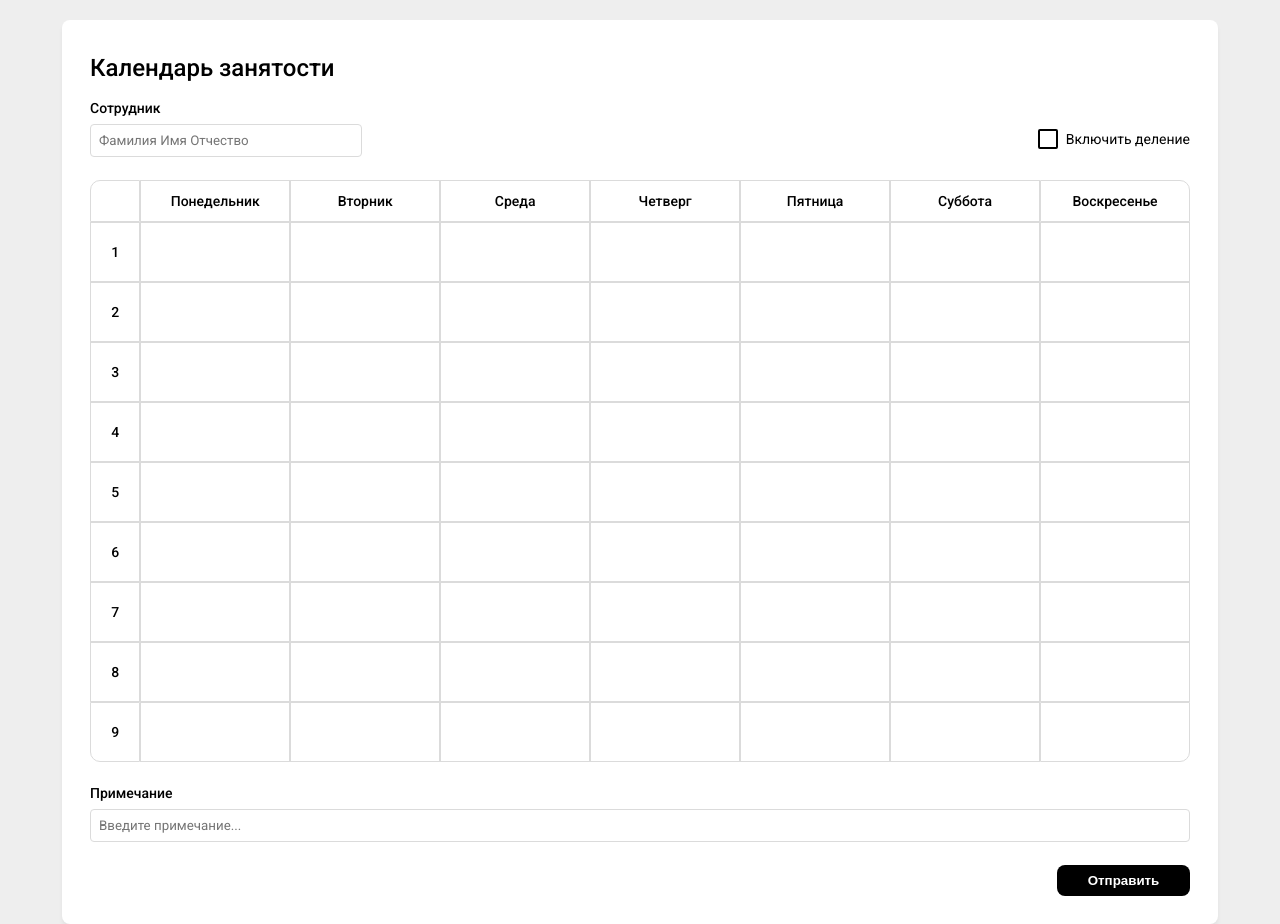
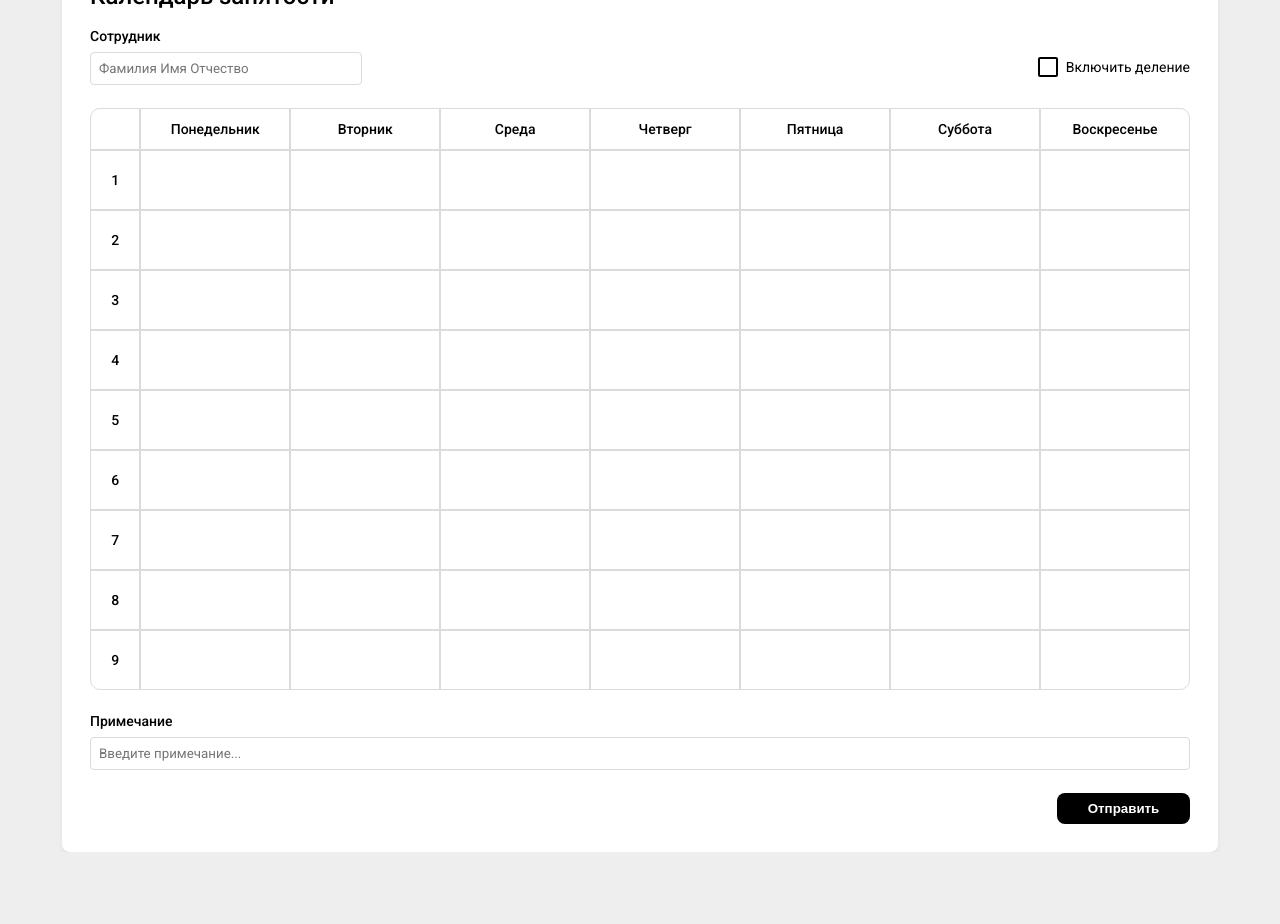
Before and after one commit to maxvnv2002/employmentCalendar, a React (Create React App) app: page / in a window 1280 px wide. After the commit the page ends 852 px from the top, so only its background shows below. Built offline with nearby package versions, Linux system fonts and the light colour scheme.

Commit message:
Updated body styles + Set deploy config

```diff
--- a/package.json
+++ b/package.json
@@ -1,6 +1,7 @@
 {
   "name": "employment-calendar",
   "version": "0.1.0",
+  "homepage": "https://maxvnv2002.github.io/employmentCalendar",
   "private": true,
   "dependencies": {
     "@testing-library/jest-dom": "^5.17.0",
@@ -11,6 +12,7 @@
     "@types/react": "^18.2.24",
     "@types/react-dom": "^18.2.8",
     "classnames": "^2.3.2",
+    "gh-pages": "^6.0.0",
     "react": "^18.2.0",
     "react-dom": "^18.2.0",
     "react-redux": "^8.1.3",
@@ -22,6 +24,8 @@
     "web-vitals": "^2.1.4"
   },
   "scripts": {
+    "predeploy": "npm run build",
+    "deploy": "gh-pages -d build",
     "start": "react-scripts start",
     "build": "react-scripts build",
     "test": "react-scripts test",
--- a/src/App.scss
+++ b/src/App.scss
@@ -7,8 +7,10 @@
 }
 
 body {
+  display: flex;
+  align-items: center;
+  justify-content: center;
   height: 100vh;
-  padding: 20px;
   font-family: 'Roboto', sans-serif;
   font-size: 14px;
   font-weight: 400;
```
Also changed, not shown: 1 other file (tests, documents, lock files or other folders).
